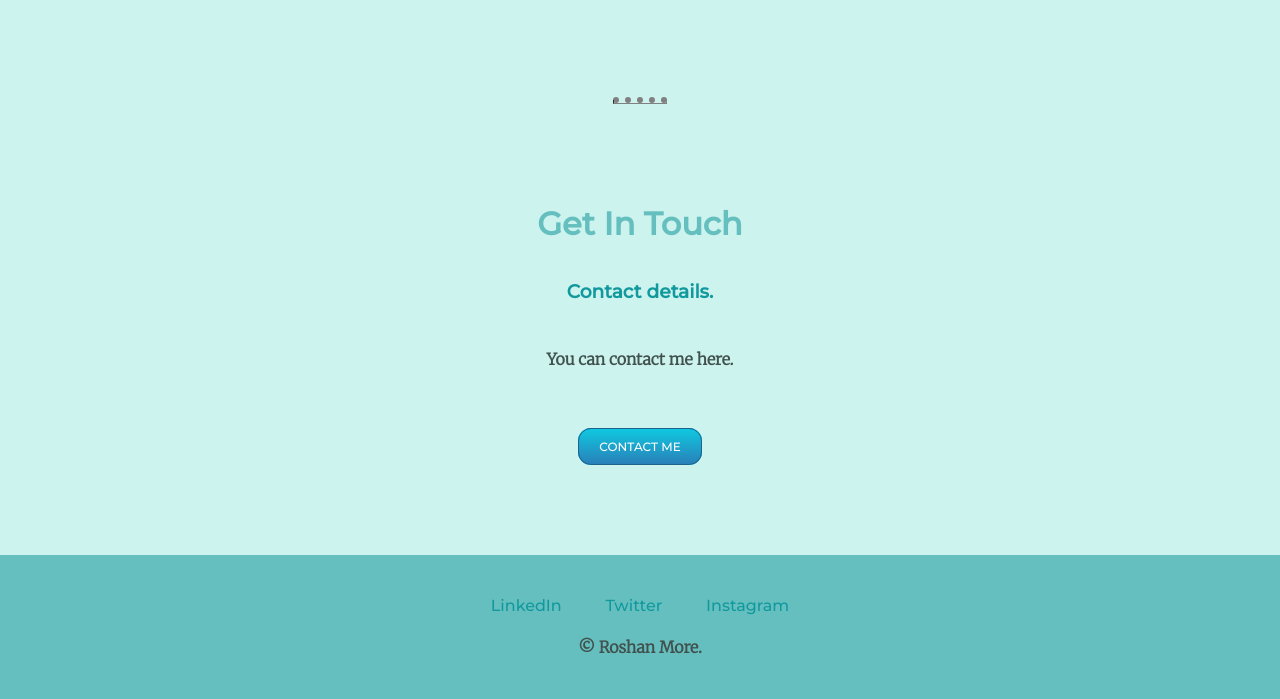
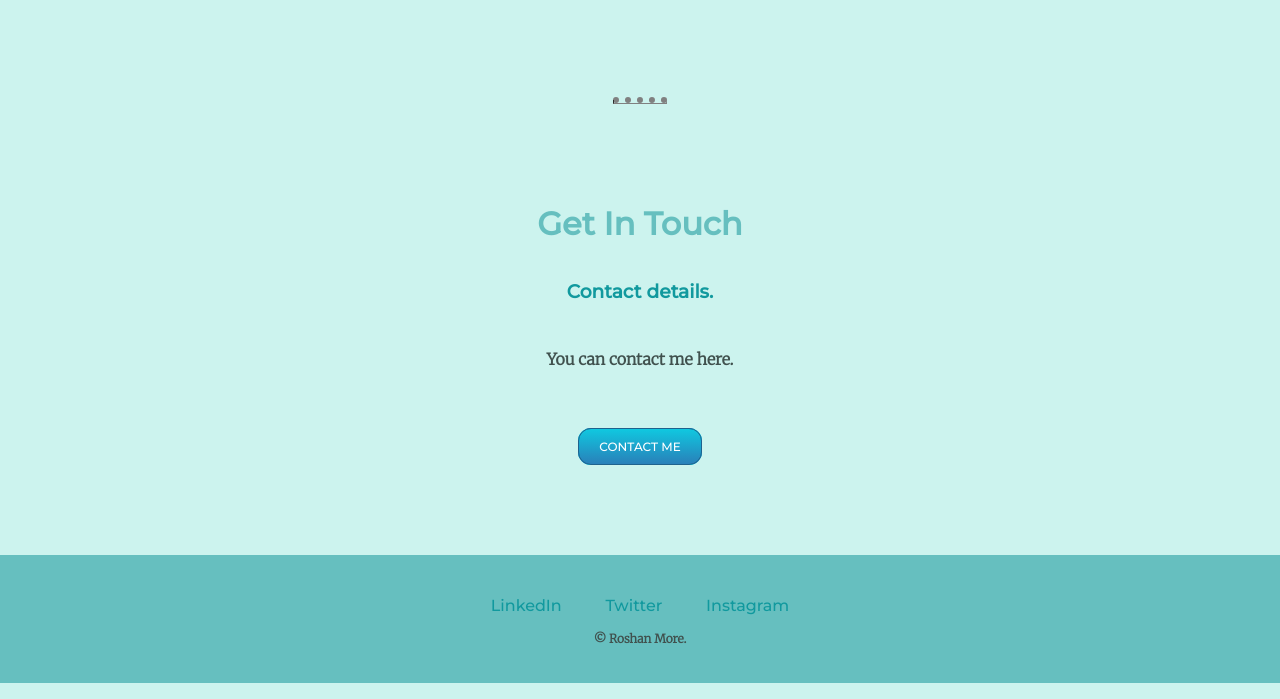
Before and after one commit to Roshan779846/Roshan779846, a plain HTML site: page index.html in a window 1280 px wide. Shown: the part 1491-2190 px from the top of the page. Drawn offline with Linux system fonts and the light colour scheme.

Commit message:
Update styles.css

```diff
--- a/css/styles.css
+++ b/css/styles.css
@@ -132,6 +132,9 @@ p {
 .footer-link:hover{
   color: #EAF6F6;
 }
+.copyright{
+  font-size:12px;
+}
 .btn {
   background: #10c8e0;
   background-image: -webkit-linear-gradient(top, #10c8e0, #2980b9);
```
